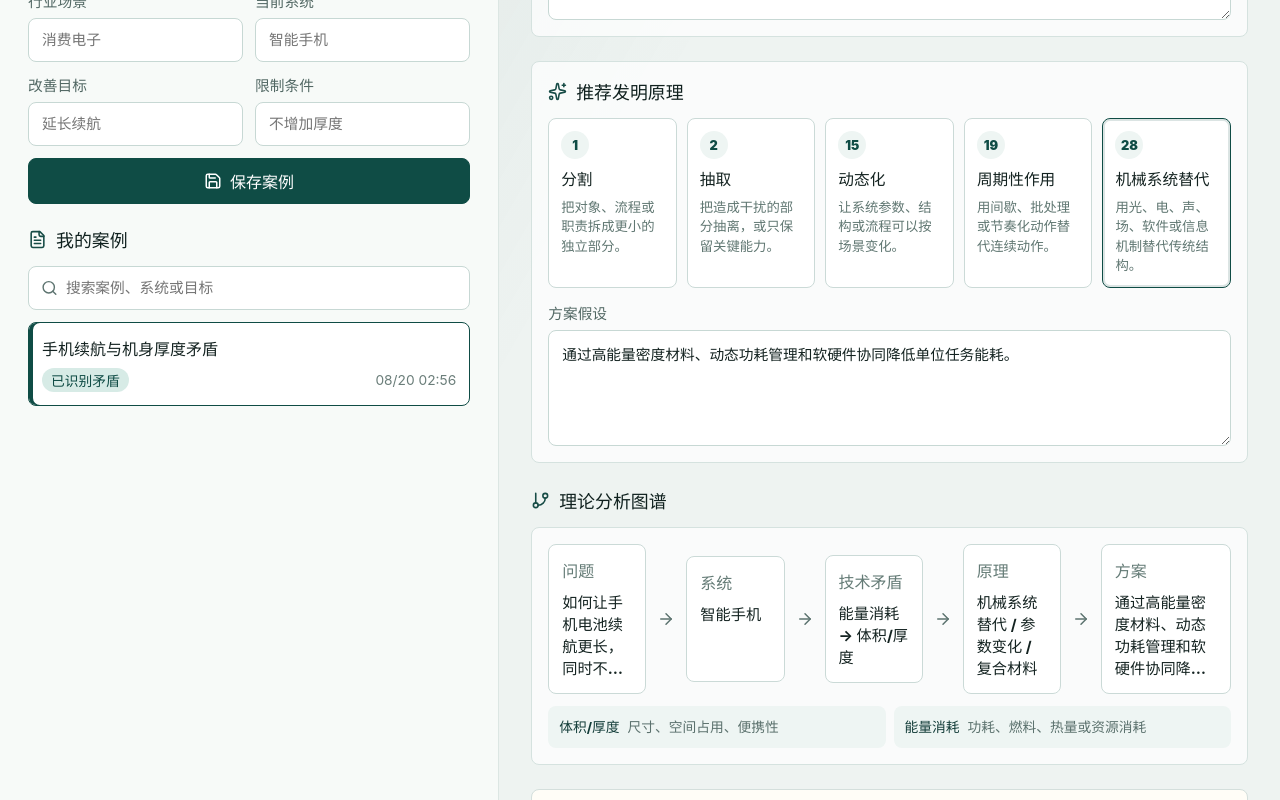
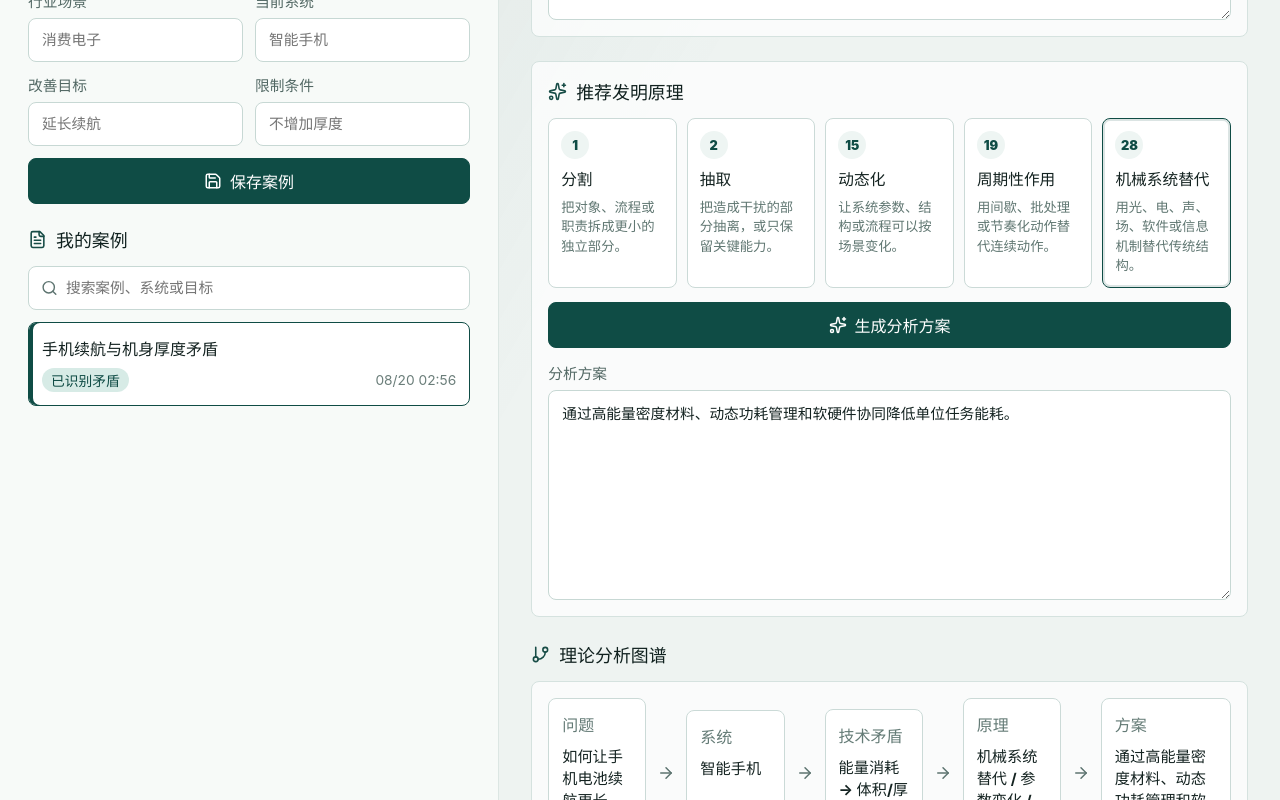
Before and after one commit to cinderella-liu/triz-visual-analysis-app, a React (Vite) app: page / in a window 1280 px wide. Shown: the part 554-1354 px from the top of the page. Built offline with nearby package versions, Linux system fonts and the light colour scheme.

Commit message:
feat: generate TRIZ analysis plans

```diff
--- a/src/App.tsx
+++ b/src/App.tsx
@@ -295,6 +295,33 @@ function recommendPrinciples(item: TrizCase) {
   return (matched.length ? matched : principles.slice(0, 4)).slice(0, 5);
 }
 
+function generateAnalysisPlan(item: TrizCase, activePrinciples: Principle[]) {
+  const improving = parameterName(item.improvingParameter);
+  const worsening = parameterName(item.worseningParameter);
+  const contradiction =
+    item.contradictionType === "技术矛盾"
+      ? `希望改善「${improving}」，但可能恶化「${worsening}」。`
+      : item.physicalContradiction || `同一系统同时需要满足互相冲突的状态。`;
+  const principleLines = activePrinciples.map(
+    (principle, index) => `${index + 1}. ${principle.name}：${principle.action}`,
+  );
+  const firstAction = activePrinciples[0]?.action ?? "先选择一个发明原理，再把它转化为可验证动作。";
+
+  return [
+    `分析判断：${item.title}`,
+    `问题：${item.description || "待补充问题描述"}`,
+    `当前系统：${item.systemName || "待补充系统"}；目标：${item.goal || "待补充目标"}；约束：${item.constraint || "待补充约束"}。`,
+    `核心矛盾：${contradiction}`,
+    "",
+    "推荐方案方向：",
+    ...principleLines,
+    "",
+    `初始方案：${firstAction}围绕「${item.goal || "改善目标"}」设计一个小规模验证版本，并保持「${item.constraint || worsening}」不被明显恶化。`,
+    "验证指标：目标参数是否改善；副作用参数是否可控；用户/系统成本是否低于现有方案。",
+    "下一步实验：做一个最小样机或流程原型，记录前后对比数据，再决定是否扩大方案。",
+  ].join("\n");
+}
+
 function buildStage(item: TrizCase): CaseStatus {
   if (item.solutionHypothesis.trim()) return "已形成方案";
   if (item.selectedPrincipleIds.length) return "已生成原理";
@@ -423,6 +450,16 @@ export function App() {
         ? selectedCase.selectedPrincipleIds.filter((item) => item !== id)
         : [...selectedCase.selectedPrincipleIds, id],
     );
+  }
+
+  function handleGeneratePlan() {
+    if (!selectedCase) return;
+    const activePrinciples = selectedPrinciples.length ? selectedPrinciples : recommended.slice(0, 3);
+    updateCase({
+      ...selectedCase,
+      selectedPrincipleIds: activePrinciples.map((principle) => principle.id),
+      solutionHypothesis: generateAnalysisPlan(selectedCase, activePrinciples),
+    });
   }
 
   return (
@@ -607,12 +644,17 @@ export function App() {
                   </button>
                 ))}
               </div>
+              <button className="primary-button plan-button" type="button" onClick={handleGeneratePlan}>
+                <Sparkles size={18} />
+                生成分析方案
+              </button>
               <label>
-                方案假设
+                分析方案
                 <textarea
+                  className="plan-textarea"
                   value={selectedCase.solutionHypothesis}
                   onChange={(event) => updateSelected("solutionHypothesis", event.target.value)}
-                  placeholder="把选中的发明原理转化成一个可验证的产品或工程方案"
+                  placeholder="点击「生成分析方案」，系统会把矛盾和发明原理转成可验证方案"
                 />
               </label>
             </section>
--- a/src/styles.css
+++ b/src/styles.css
@@ -462,6 +462,16 @@ dd {
   margin-bottom: 14px;
 }
 
+.plan-button {
+  width: 100%;
+  margin-bottom: 14px;
+}
+
+.plan-textarea {
+  min-height: 210px;
+  line-height: 1.55;
+}
+
 .principle-card {
   display: grid;
   align-content: start;
```
Also changed, not shown: public-preview.html (+9 -8 lines).
